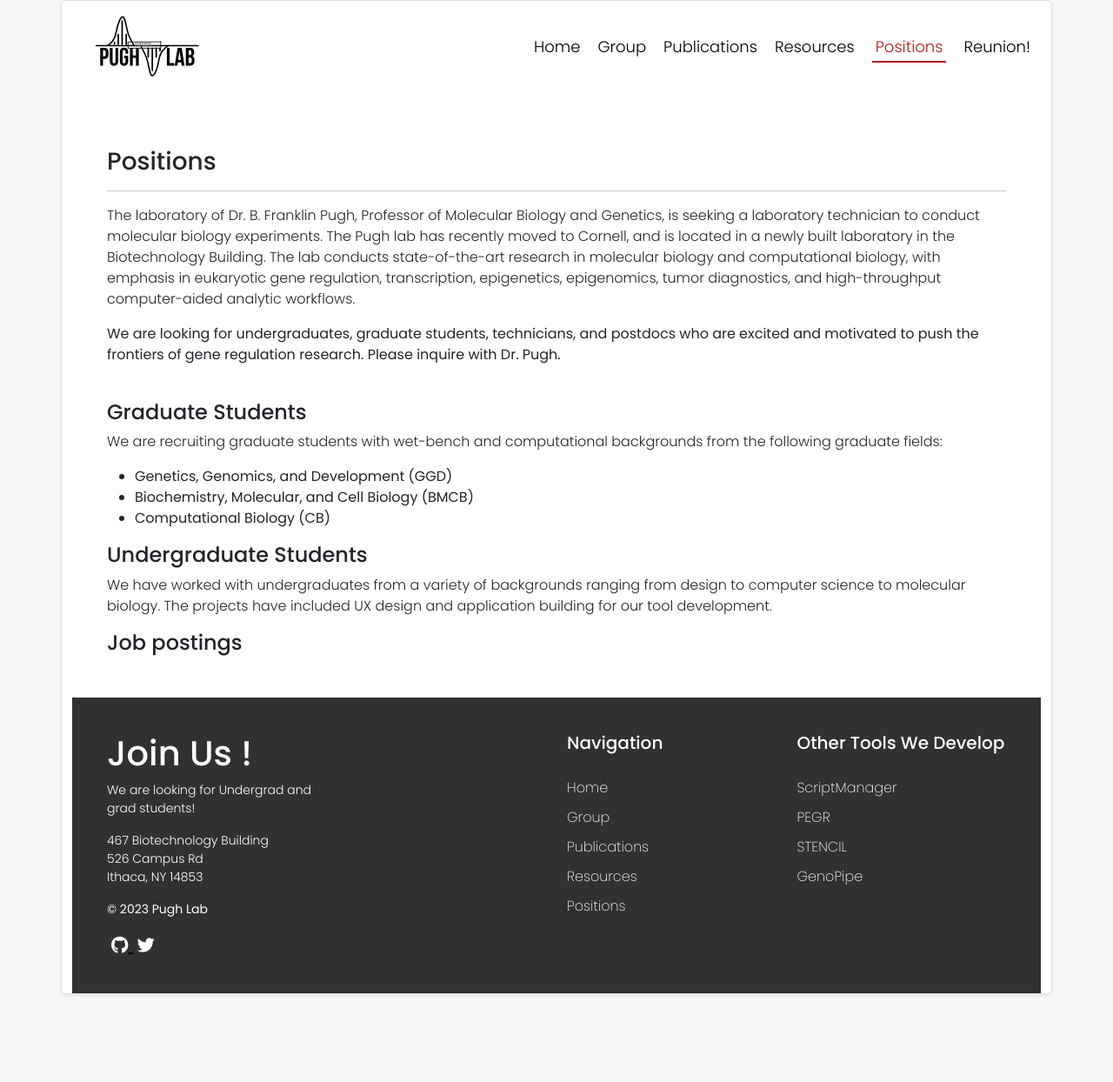
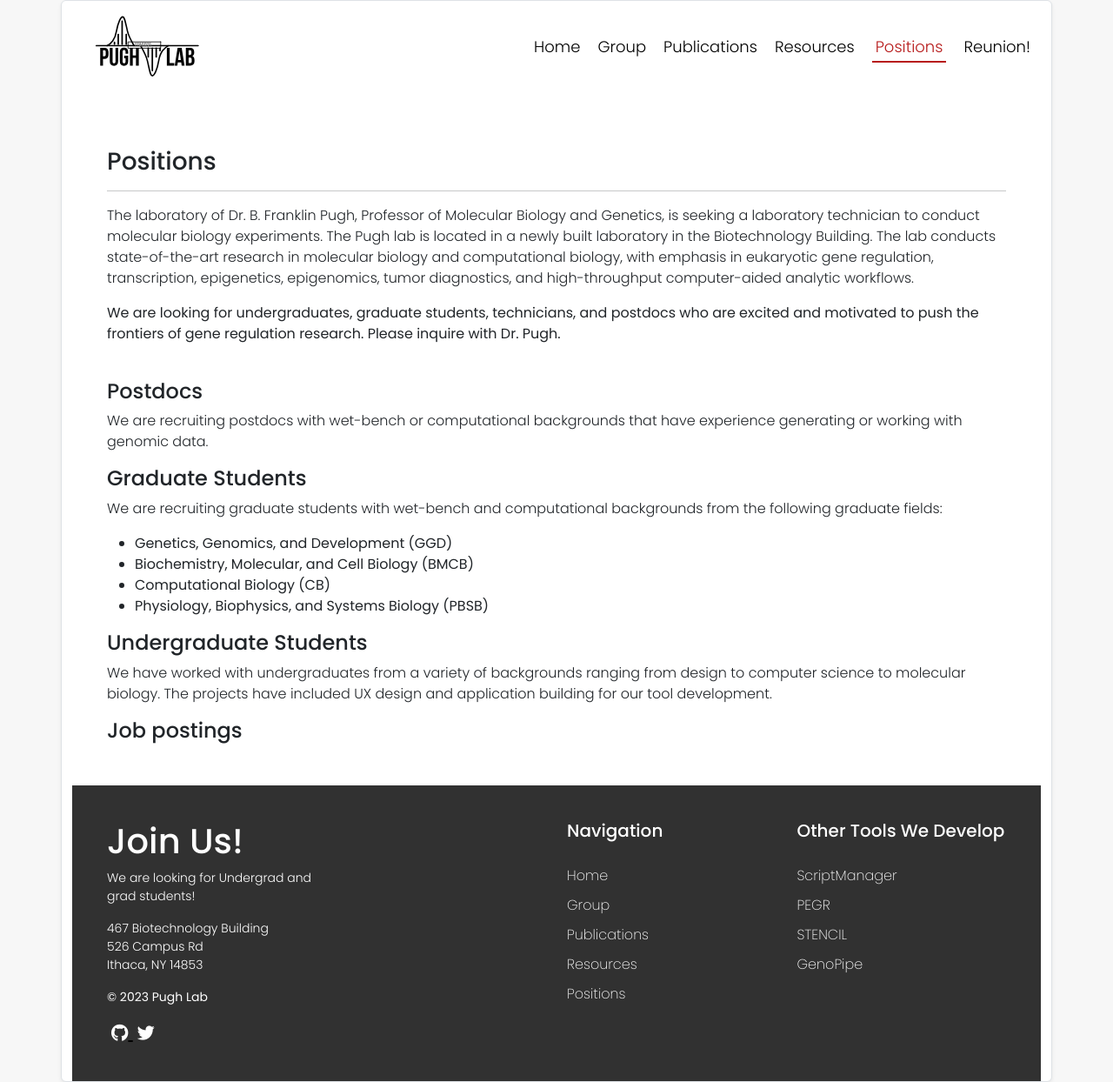
Before and after one commit to CEGRcode/cegrcode.github.io, a Jekyll site: the page built from positions.html, in a window 1280 px wide. Shown: the whole page at 87% size. Built offline with Jekyll 4.4.1, drawn with Linux system fonts in a browser that asks for light colours; nearby versions of some CDN libraries; before the commit the page ends 1143 px from its top, so only the background shows below that.

Commit message:
add postdocs section in positions page
positions page:
- add postdocs section with small blurb
- add pbsb to grad students section list of grad fields
- update "recently moved to cornell" in main blurb
group page:
- fix typos in Matt's blub
reunion page:
- make reunion flyer image responsive
footer:
- remove space in "Join Us!" to avoid line wrap formatting issues

```diff
--- a/_includes/footer.html
+++ b/_includes/footer.html
@@ -3,7 +3,7 @@
   <div class="container-footer">
     <div class="row">
       <div class="col-xs-12 col-sm-12 col-md-3">
-        <h1>Join Us !</h1>
+        <h1>Join Us!</h1>
         <p style="font-size: 14px">
           We are looking for Undergrad and grad students!
         </p>
--- a/positions.html
+++ b/positions.html
@@ -8,12 +8,11 @@ title: Positions
   <p>
     The laboratory of Dr. B. Franklin Pugh, Professor of Molecular Biology and
     Genetics, is seeking a laboratory technician to conduct molecular biology
-    experiments. The Pugh lab has recently moved to Cornell, and is located in a
-    newly built laboratory in the Biotechnology Building. The lab conducts
-    state-of-the-art research in molecular biology and computational biology,
-    with emphasis in eukaryotic gene regulation, transcription, epigenetics,
-    epigenomics, tumor diagnostics, and high-throughput computer-aided analytic
-    workflows.
+    experiments. The Pugh lab is located in a newly built laboratory in the
+    Biotechnology Building. The lab conducts state-of-the-art research in
+    molecular biology and computational biology, with emphasis in eukaryotic
+    gene regulation, transcription, epigenetics, epigenomics, tumor diagnostics,
+    and high-throughput computer-aided analytic workflows.
   </p>
   <p>
     <b>We are looking for undergraduates, graduate students,
@@ -21,6 +20,13 @@ title: Positions
     frontiers of gene regulation research. Please inquire with Dr. Pugh.</b>
   </p>
   <br />
+  <!--Postdocs-->
+  <h4>Postdocs</h4>
+  <p>
+    We are recruiting postdocs with wet-bench or computational backgrounds that
+    have experience generating or working with genomic data.
+  </p>
+  <!--Graduate Students-->
   <h4>Graduate Students</h4>
   <p>
     We are recruiting graduate students with wet-bench and computational backgrounds from the following graduate fields:
@@ -29,7 +35,9 @@ title: Positions
     <li>Genetics, Genomics, and Development (GGD)</li>
     <li>Biochemistry, Molecular, and Cell Biology (BMCB)</li>
     <li>Computational Biology (CB)</li>
+    <li>Physiology, Biophysics, and Systems Biology (PBSB)</li>
   </ul>
+  <!--Undergraduate Students-->
   <h4>Undergraduate Students</h4>
   <p>
     We have worked with undergraduates from a variety of backgrounds ranging
--- a/reunion.html
+++ b/reunion.html
@@ -1,7 +1,9 @@
 ---
 title: Reunion
 ---
+
 <img
   src="/assets/images/reunion-save-the-date.png"
-  style="padding: 5% 20% 10% 20%"
+  class="img-fluid"
+  style="padding: 5% 10% 10% 10%"
 />
```
Also changed, not shown: group.html (+7 -7 lines).
